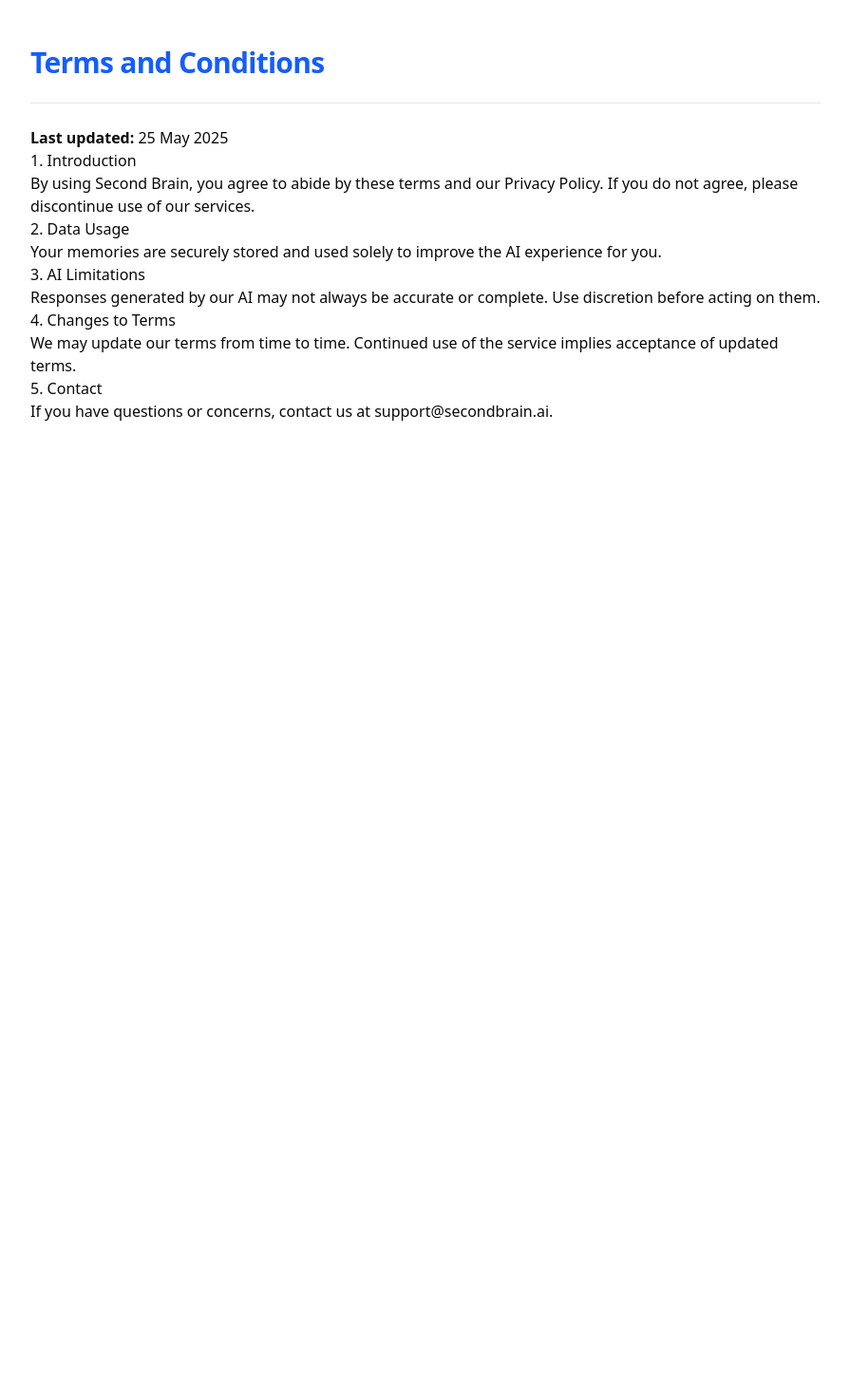
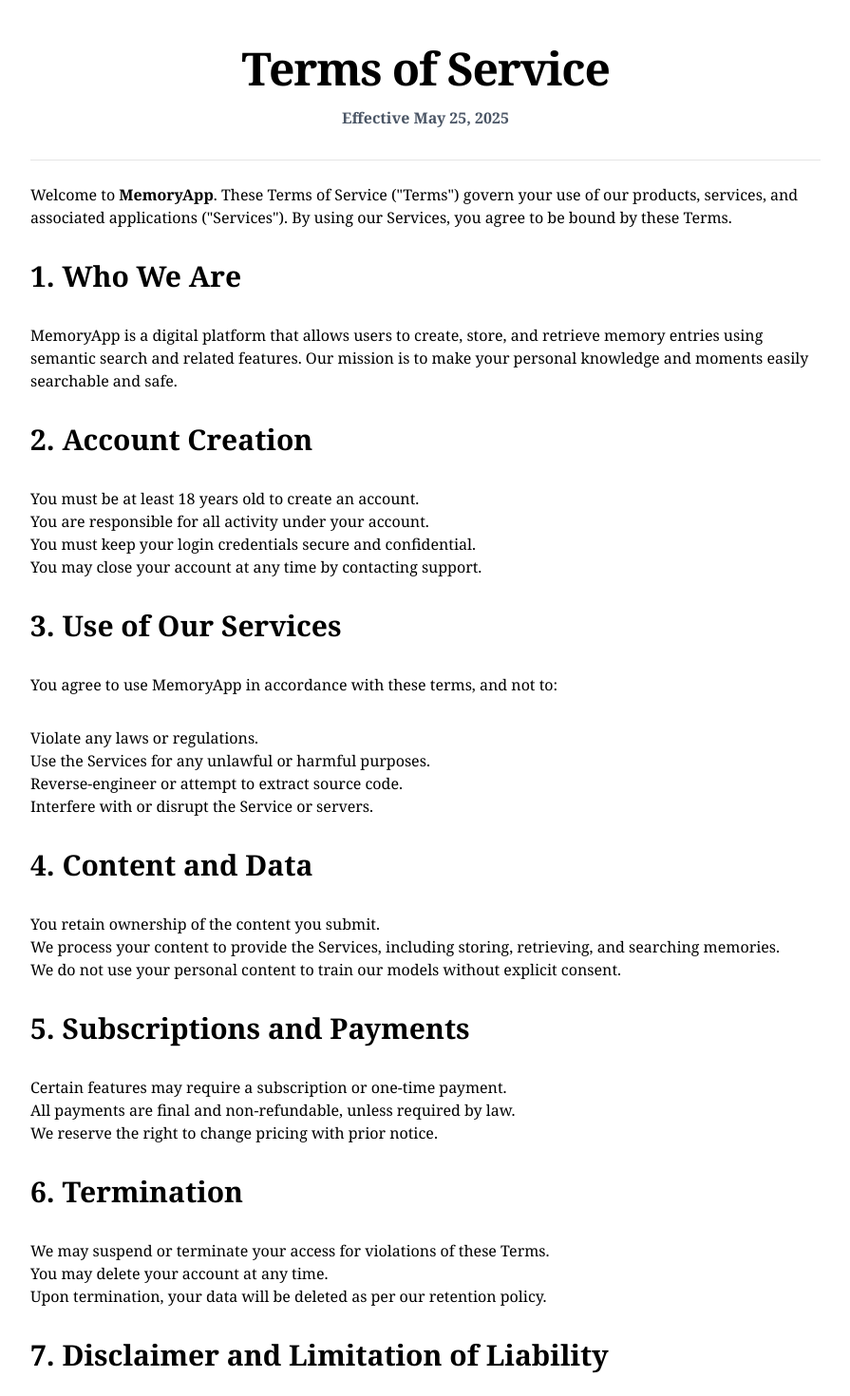
Before and after one commit to Next-Ninjas/second-brain-web, a Next.js app: page /sign-up/terms in a window 1280 px wide. Shown: the top 1470 px of the page at 95% size, without its empty margins (192-1087 px from the left). Before the commit the page ends 800 px from the top, so only its background shows below. Built offline with nearby package versions, Linux system fonts and the light colour scheme.

Commit message:
feat: update Terms of Service page with comprehensive content and structure improvements

```diff
--- a/app/(auth)/sign-up/terms/page.tsx
+++ b/app/(auth)/sign-up/terms/page.tsx
@@ -1,52 +1,96 @@
-// app/terms/page.tsx
-
 import { Separator } from "@/components/ui/separator";
 
-export default function TermsPage() {
+export default function TermsOfServicePage() {
+  const today = new Date().toLocaleDateString("en-US", {
+    year: "numeric",
+    month: "long",
+    day: "numeric",
+  });
+
   return (
-    <main className="max-w-4xl mx-auto px-4 sm:px-6 lg:px-8 py-12">
-      <div className="space-y-6">
-        <h1 className="text-3xl font-bold tracking-tight text-blue-600">
-          Terms and Conditions
-        </h1>
-        <Separator />
-        <div className="prose prose-gray max-w-none">
+    <div className="min-h-screen bg-white dark:bg-black text-black dark:text-white">
+      <main className="max-w-4xl mx-auto px-4 sm:px-6 lg:px-8 py-12 font-serif text-base">
+        <div className="text-center mb-8">
+          <h1 className="text-4xl sm:text-5xl font-extrabold tracking-tight mb-4">
+            Terms of Service
+          </h1>
+          <p className="text-md font-semibold text-gray-600 dark:text-gray-400">Effective {today}</p>
+        </div>
+
+        <Separator className="my-6" />
+
+        <div className="prose prose-neutral dark:prose-invert max-w-none space-y-8">
           <p>
-            <strong>Last updated:</strong> 25 May 2025
+            Welcome to <strong>MemoryApp</strong>. These Terms of Service ("Terms") govern your use of our products,
+            services, and associated applications ("Services"). By using our Services, you agree to be bound by these Terms.
           </p>
 
-          <h2>1. Introduction</h2>
+          <h2 className="text-2xl sm:text-3xl font-semibold">1. Who We Are</h2>
           <p>
-            By using Second Brain, you agree to abide by these terms and our
-            Privacy Policy. If you do not agree, please discontinue use of our
-            services.
+            MemoryApp is a digital platform that allows users to create, store, and retrieve memory entries using semantic
+            search and related features. Our mission is to make your personal knowledge and moments easily searchable and safe.
           </p>
 
-          <h2>2. Data Usage</h2>
+          <h2 className="text-2xl sm:text-3xl font-semibold">2. Account Creation</h2>
+          <ul>
+            <li>You must be at least 18 years old to create an account.</li>
+            <li>You are responsible for all activity under your account.</li>
+            <li>You must keep your login credentials secure and confidential.</li>
+            <li>You may close your account at any time by contacting support.</li>
+          </ul>
+
+          <h2 className="text-2xl sm:text-3xl font-semibold">3. Use of Our Services</h2>
+          <p>You agree to use MemoryApp in accordance with these terms, and not to:</p>
+          <ul>
+            <li>Violate any laws or regulations.</li>
+            <li>Use the Services for any unlawful or harmful purposes.</li>
+            <li>Reverse-engineer or attempt to extract source code.</li>
+            <li>Interfere with or disrupt the Service or servers.</li>
+          </ul>
+
+          <h2 className="text-2xl sm:text-3xl font-semibold">4. Content and Data</h2>
+          <ul>
+            <li>You retain ownership of the content you submit.</li>
+            <li>We process your content to provide the Services, including storing, retrieving, and searching memories.</li>
+            <li>We do not use your personal content to train our models without explicit consent.</li>
+          </ul>
+
+          <h2 className="text-2xl sm:text-3xl font-semibold">5. Subscriptions and Payments</h2>
+          <ul>
+            <li>Certain features may require a subscription or one-time payment.</li>
+            <li>All payments are final and non-refundable, unless required by law.</li>
+            <li>We reserve the right to change pricing with prior notice.</li>
+          </ul>
+
+          <h2 className="text-2xl sm:text-3xl font-semibold">6. Termination</h2>
+          <ul>
+            <li>We may suspend or terminate your access for violations of these Terms.</li>
+            <li>You may delete your account at any time.</li>
+            <li>Upon termination, your data will be deleted as per our retention policy.</li>
+          </ul>
+
+          <h2 className="text-2xl sm:text-3xl font-semibold">7. Disclaimer and Limitation of Liability</h2>
           <p>
-            Your memories are securely stored and used solely to improve the AI
-            experience for you.
+            MemoryApp is provided "as is" without warranties of any kind. We are not liable for any indirect or consequential
+            damages arising from your use of the Services.
           </p>
 
-          <h2>3. AI Limitations</h2>
+          <h2 className="text-2xl sm:text-3xl font-semibold">8. Changes to These Terms</h2>
           <p>
-            Responses generated by our AI may not always be accurate or
-            complete. Use discretion before acting on them.
+            We may update these Terms periodically. Continued use of the Services after such updates constitutes acceptance of
+            the revised Terms.
           </p>
 
-          <h2>4. Changes to Terms</h2>
+          <h2 className="text-2xl sm:text-3xl font-semibold">9. Contact Us</h2>
           <p>
-            We may update our terms from time to time. Continued use of the
-            service implies acceptance of updated terms.
-          </p>
-
-          <h2>5. Contact</h2>
-          <p>
-            If you have questions or concerns, contact us at{" "}
-            <a href="mailto:support@secondbrain.ai">support@secondbrain.ai</a>.
+            For any questions about these Terms, please contact us at:
+            <br />
+            <a href="mailto:support@memoryapp.com" className="break-words">
+              support@memoryapp.com
+            </a>
           </p>
         </div>
-      </div>
-    </main>
+      </main>
+    </div>
   );
 }
```
